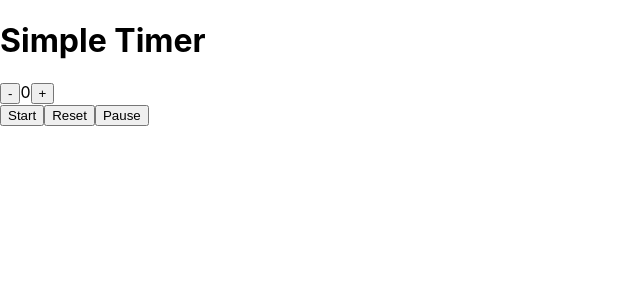
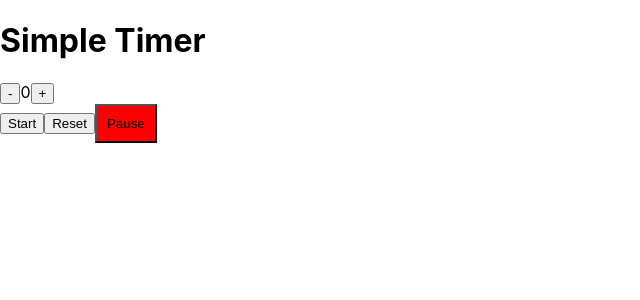
Before and after one commit to moonkabir/basic-react-stacklearner, a React (Create React App) app: page / in a window 1280 px wide. Shown: the top 300 px of the page, without its empty margins (0-640 px from the left). Built offline with nearby package versions, Linux system fonts and the light colour scheme.

Commit message:
uses of css module stacklearner 6.5

```diff
--- a/src/components/app.jsx
+++ b/src/components/app.jsx
@@ -1,5 +1,5 @@
 import React, {Component}from 'react';
-
+import classes from './app.module.css';
 class App extends Component {
     state={
         count:0
@@ -49,7 +49,7 @@ class App extends Component {
                 <div className="Container">
                     <button className="Btn" onClick={this.setTimer}>Start</button>
                     <button className="Btn" onClick={this.setReset}>Reset</button>
-                    <button className="Btn" onClick={this.setPause}>Pause</button>
+                    <button className={classes.button} onClick={this.setPause}>Pause</button>
                 </div>
             </div>
         );
--- /dev/null
+++ b/src/components/app.module.css
@@ -0,0 +1,4 @@
+.button {
+    background: red;
+    padding: 10px;
+}
```
